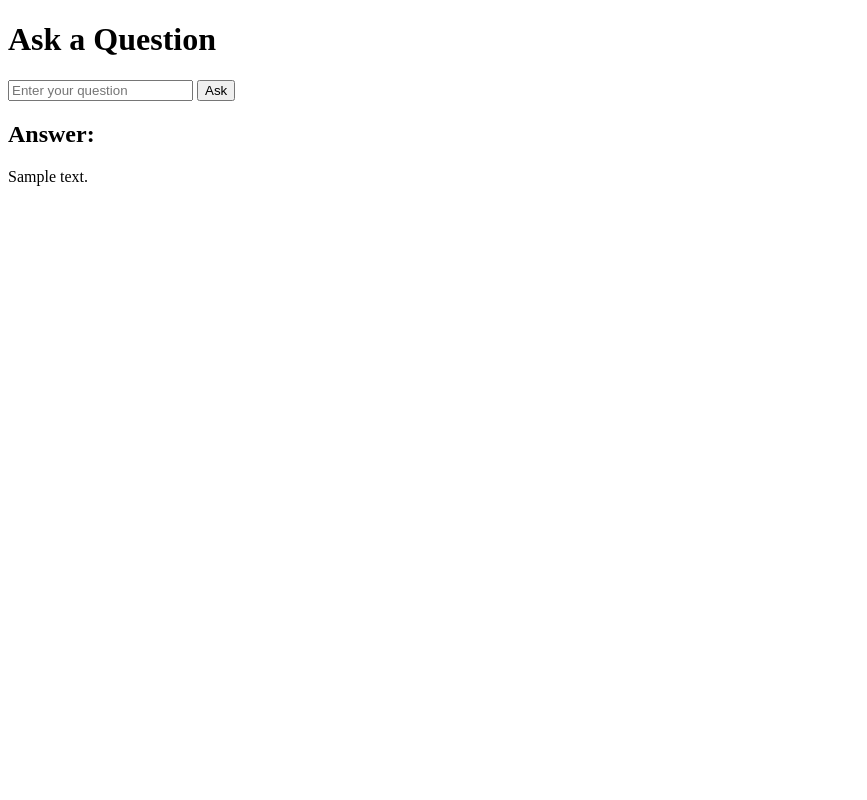
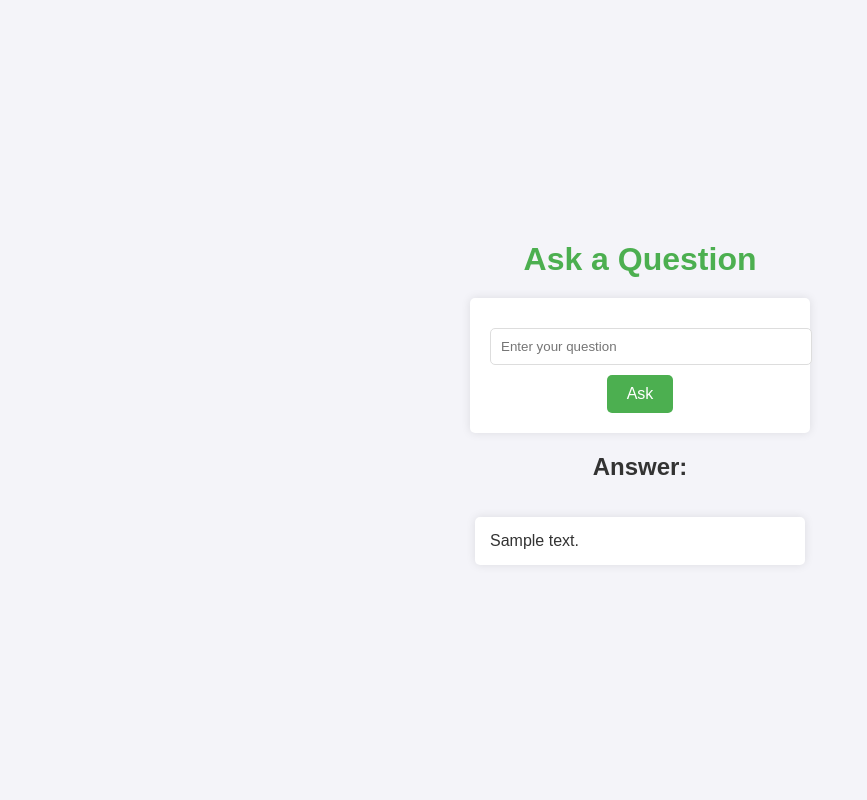
Before and after one commit to Munchkinland/RAG-Chatbot, a Flask app: template templates/ask.html in a window 1280 px wide. Shown: the whole page, without its empty margins (0-867 px from the left). Run offline with Flask 3, Linux system fonts and the light colour scheme; the template is opened without the code that fills it: most values are stand-ins (such as "Sample title", 1, 10 or a date in 2020).

Commit message:
update web style

```diff
--- /dev/null
+++ b/static/css/styles.css
@@ -0,0 +1,78 @@
+body {
+    font-family: Arial, sans-serif;
+    background-color: #f4f4f9;
+    margin: 0;
+    padding: 0;
+    display: flex;
+    flex-direction: column;
+    align-items: center;
+    justify-content: center;
+    min-height: 100vh;
+    color: #333;
+}
+
+h1 {
+    color: #4CAF50;
+    margin-bottom: 20px;
+}
+
+form {
+    background: #fff;
+    padding: 20px;
+    border-radius: 5px;
+    box-shadow: 0 0 10px rgba(0, 0, 0, 0.1);
+    width: 300px;
+    text-align: center;
+}
+
+input[type="file"],
+input[type="text"] {
+    width: 100%;
+    padding: 10px;
+    margin: 10px 0;
+    border: 1px solid #ddd;
+    border-radius: 5px;
+}
+
+button {
+    background: #4CAF50;
+    color: #fff;
+    border: none;
+    padding: 10px 20px;
+    cursor: pointer;
+    border-radius: 5px;
+    font-size: 16px;
+    transition: background 0.3s;
+}
+
+button:hover {
+    background: #45a049;
+}
+
+ul {
+    list-style: none;
+    padding: 0;
+}
+
+li {
+    background: #f8d7da;
+    color: #721c24;
+    padding: 10px;
+    margin-bottom: 10px;
+    border: 1px solid #f5c6cb;
+    border-radius: 5px;
+}
+
+h2 {
+    color: #333;
+    margin-top: 20px;
+}
+
+p {
+    background: #fff;
+    padding: 15px;
+    border-radius: 5px;
+    box-shadow: 0 0 10px rgba(0, 0, 0, 0.1);
+    width: 300px;
+    word-wrap: break-word;
+}
--- a/templates/ask.html
+++ b/templates/ask.html
@@ -4,6 +4,7 @@
     <meta charset="UTF-8">
     <meta name="viewport" content="width=device-width, initial-scale=1.0">
     <title>Ask a Question</title>
+    <link rel="stylesheet" href="{{ url_for('static', filename='css/styles.css') }}">
 </head>
 <body>
     <h1>Ask a Question</h1>
```
Also changed, not shown: templates/index.html (+6 -7 lines).
